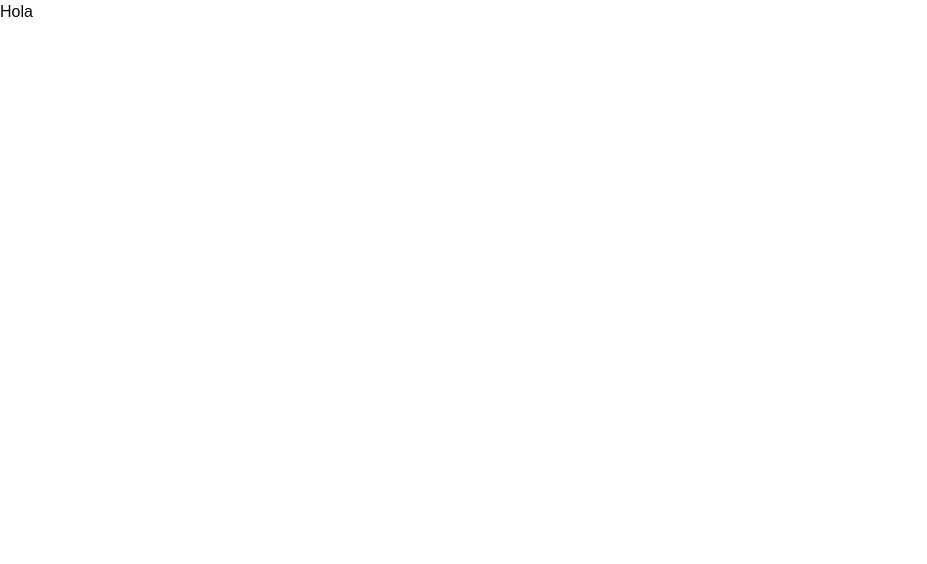
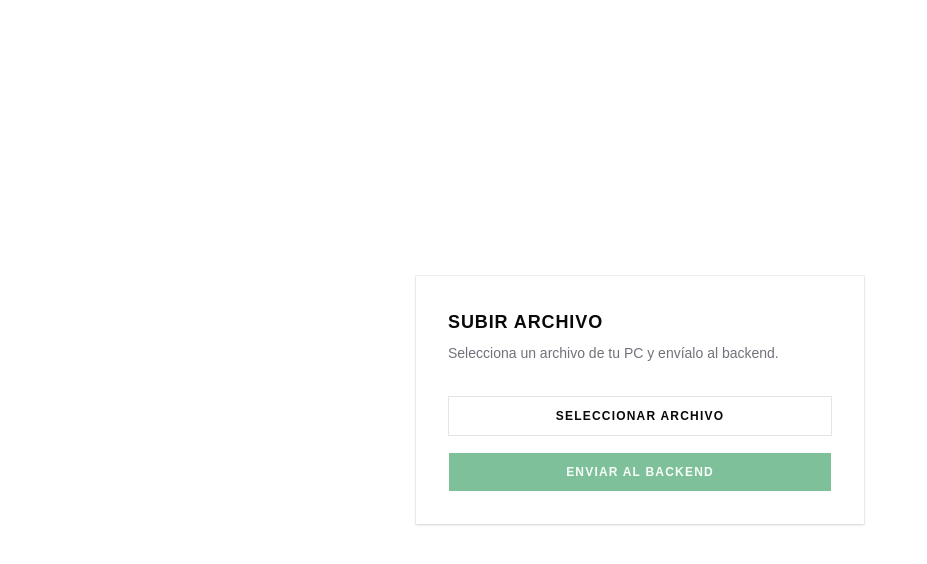
Before and after one commit to julioguirola/rag, a React (Vite) app in the folder front/: page / in a window 1280 px wide. Shown: the top 564 px of the page, without its empty margins (0-927 px from the left). Built offline with nearby package versions, Linux system fonts and the light colour scheme; no server answers.

Commit message:
upload file ui

```diff
--- /dev/null
+++ b/front/components/UploadForm.tsx
@@ -0,0 +1,92 @@
+import { useState, useRef } from "react";
+import { Button } from "@/components/ui/button";
+import { Card, CardContent, CardDescription, CardHeader, CardTitle } from "@/components/ui/card";
+import { cn } from "@/lib/utils";
+
+const API_URL = import.meta.env.VITE_API_URL ?? "http://localhost:8000";
+
+export function UploadForm() {
+  const [file, setFile] = useState<File | null>(null);
+  const [status, setStatus] = useState<"idle" | "uploading" | "success" | "error">("idle");
+  const [message, setMessage] = useState<string>("");
+  const inputRef = useRef<HTMLInputElement>(null);
+
+  const handleSelect = (e: React.ChangeEvent<HTMLInputElement>) => {
+    const selected = e.target.files?.[0] ?? null;
+    setFile(selected);
+    setStatus("idle");
+    setMessage("");
+  };
+
+  const handleUpload = async () => {
+    if (!file) {
+      setMessage("Selecciona un archivo primero.");
+      setStatus("error");
+      return;
+    }
+    setStatus("uploading");
+    setMessage("");
+    try {
+      const formData = new FormData();
+      formData.append("file", file);
+      const res = await fetch(`${API_URL}/upload`, {
+        method: "POST",
+        body: formData,
+      });
+      if (!res.ok) {
+        const text = await res.text();
+        throw new Error(text || `Error ${res.status}`);
+      }
+      const data = await res.json();
+      setStatus("success");
+      setMessage(`Subido: ${data.filename} (${data.size} bytes)`);
+    } catch (err) {
+      setStatus("error");
+      setMessage(err instanceof Error ? err.message : "Error al subir");
+    }
+  };
+
+  return (
+    <Card className="w-full max-w-md">
+      <CardHeader>
+        <CardTitle>Subir archivo</CardTitle>
+        <CardDescription>Selecciona un archivo de tu PC y envíalo al backend.</CardDescription>
+      </CardHeader>
+      <CardContent className="flex flex-col gap-4">
+        <input
+          ref={inputRef}
+          type="file"
+          onChange={handleSelect}
+          className="hidden"
+          accept=".pdf,.doc,.docx,.xls,.xlsx,.txt"
+        />
+        <Button
+          variant="outline"
+          onClick={() => inputRef.current?.click()}
+          type="button"
+        >
+          Seleccionar archivo
+        </Button>
+        {file && (
+          <p className="text-sm text-muted-foreground truncate">Archivo: {file.name}</p>
+        )}
+        <Button
+          onClick={handleUpload}
+          disabled={!file || status === "uploading"}
+        >
+          {status === "uploading" ? "Subiendo..." : "Enviar al backend"}
+        </Button>
+        {message && (
+          <p
+            className={cn(
+              "text-sm",
+              status === "success" ? "text-green-600" : "text-destructive",
+            )}
+          >
+            {message}
+          </p>
+        )}
+      </CardContent>
+    </Card>
+  );
+}
--- a/front/src/App.tsx
+++ b/front/src/App.tsx
@@ -1,5 +1,11 @@
+import { UploadForm } from "@/components/UploadForm";
+
 function App() {
-  return <>Hola</>;
+  return (
+    <main className="min-h-screen flex items-center justify-center p-6">
+      <UploadForm />
+    </main>
+  );
 }
 
 export default App;
--- a/front/vite.config.ts
+++ b/front/vite.config.ts
@@ -2,6 +2,7 @@ import react, { reactCompilerPreset } from "@vitejs/plugin-react";
 import babel from "@rolldown/plugin-babel";
 import { defineConfig } from "vite";
 import tailwindcss from "@tailwindcss/vite";
+import path from "node:path";
 // https://vite.dev/config/
 export default defineConfig({
   plugins: [
@@ -9,4 +10,9 @@ export default defineConfig({
     babel({ presets: [reactCompilerPreset()] }),
     tailwindcss(),
   ],
+  resolve: {
+    alias: {
+      "@": path.resolve(import.meta.dirname, "."),
+    },
+  },
 });
```
Also changed, not shown: 1 other file (tests, documents, lock files or other folders).
